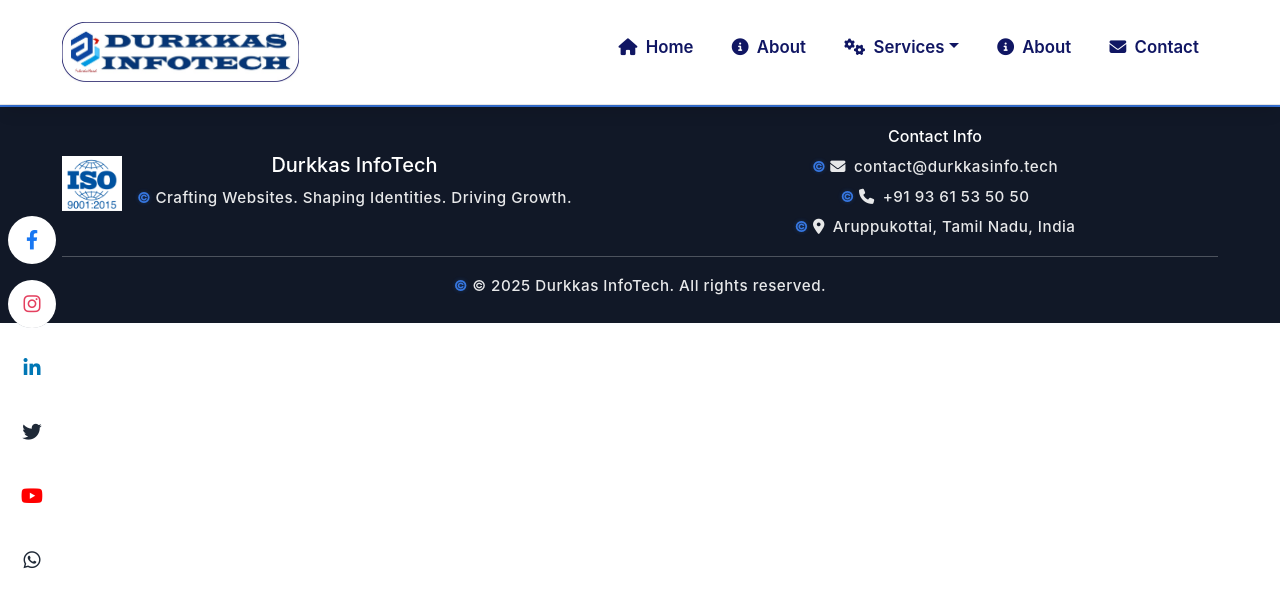
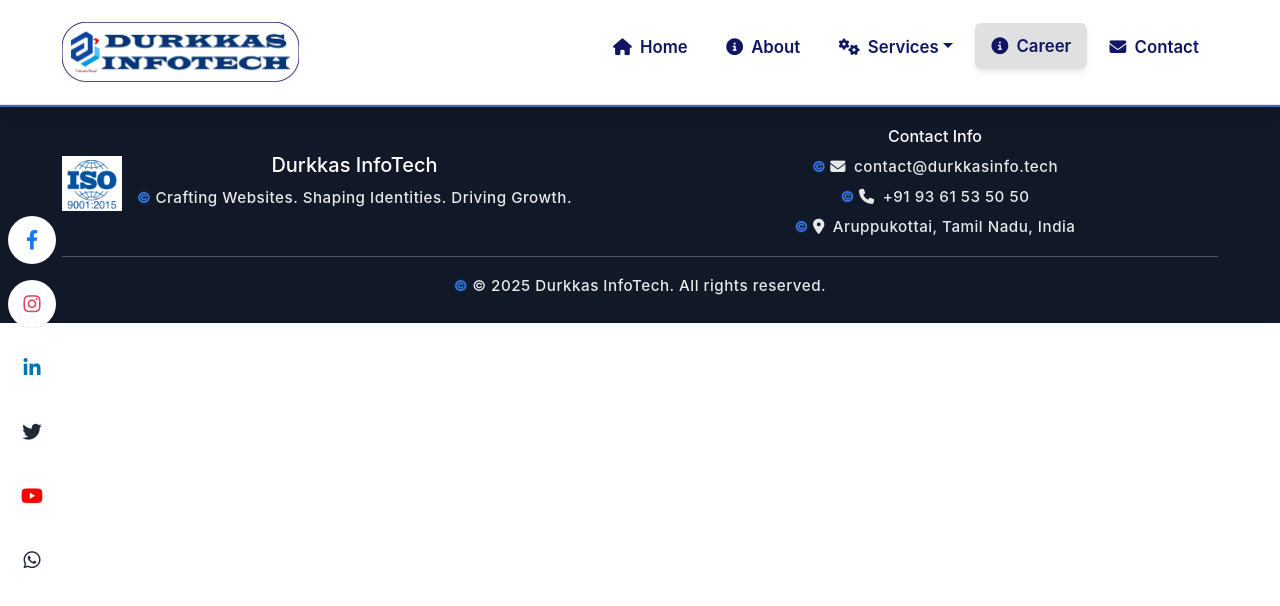
Before and after one commit to durkkasinfotech/Durkkas_Infotech, a React (Vite) app: page /DKITSITE/career in a window 1280 px wide. Shown: the top 606 px of the page. Built offline with nearby package versions, Linux system fonts and the light colour scheme.

Commit message:
Your commit message here

```diff
--- a/src/components/Navbar.jsx
+++ b/src/components/Navbar.jsx
@@ -72,8 +72,8 @@
               </ul>
             </li>
      <li className="nav-item">
-              <Link className={`nav-link ${location.pathname === '/about' ? 'active' : ''}`} to="/career">
-                <i className="fas fa-info-circle me-1"></i> About
+              <Link className={`nav-link ${location.pathname === '/career' ? 'active' : ''}`} to="/career">
+                <i className="fas fa-info-circle me-1"></i> Career
               </Link>
             </li>
 
```
